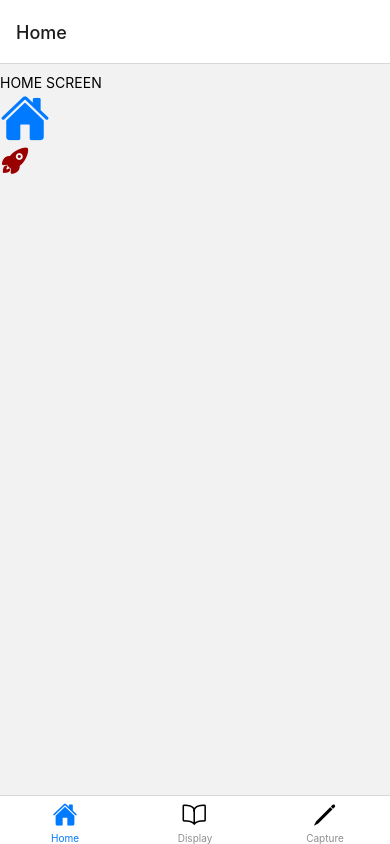
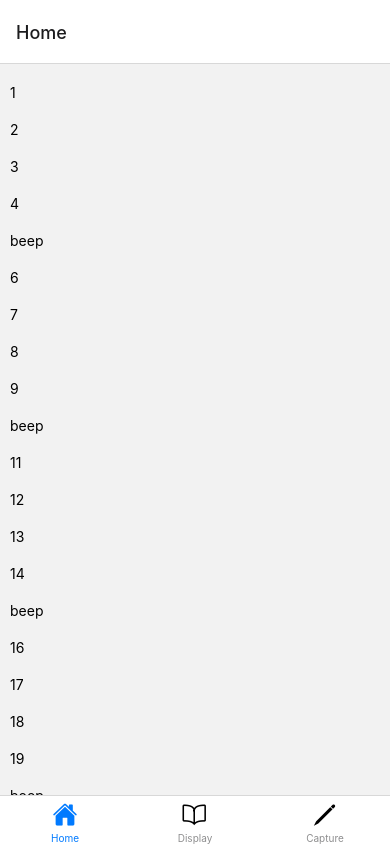
Before and after one commit to LeCray/QHopTestApp, a React Native app: screen /Home in a window 390 px wide. Built offline with nearby package versions, Linux system fonts and the light colour scheme.

Commit message:
Done with beeping and booping

```diff
--- a/src/screens/Home/HomeScreen.tsx
+++ b/src/screens/Home/HomeScreen.tsx
@@ -1,46 +1,51 @@
 import { StyleSheet, View, Text, Pressable, FlatList } from 'react-native';
 import { useTheme } from '@react-navigation/native';
+import Ionicons from 'react-native-vector-icons/Ionicons';
+import dynamicStyles from './styles'
 
-import Ionicons from 'react-native-vector-icons/Ionicons';
-//import { useTheme } from 'react-native-elements';
-
-
-const DATA = [
-  {
-    id: 1,
-    name: 'Luke Skywalker',
-    birth_year: '19BBY',
-  },
-  {
-    id: 2,
-    name: 'C-3PO',
-    birth_year: '112BBY',
-  },
-  {
-    id: 3,
-    name: 'R2-D2',
-    birth_year: '33BBY',
-  },
-  {
-    id: 4,
-    name: 'Darth Vader',
-    birth_year: '41.9BBY',
-  },
-  {
-    id: 5,
-    name: 'Leia Organa',
-    birth_year: '19BBY',
-  },
-];
 const HomeScreen = () => {
 
     const { colors } = useTheme();
+    const styles = dynamicStyles(colors)
+
+    interface ListItem {
+        id: number;
+        label: string;
+      }
+
+    const generateListItems = (): ListItem[] => {
+        const items: ListItem[] = [];
+
+        for (let i = 1; i <= 1000; i++) {
+          if (i % 100 === 0) {
+            items.push({ id: i, label: 'beep boop' });
+          } else if (i % 20 === 0) {
+            items.push({ id: i, label: 'boop' });
+          } else if (i % 5 === 0) {
+            items.push({ id: i, label: 'beep' });
+          } else {
+            items.push({ id: i, label: i.toString() });
+          }
+        }
+
+        return items;
+      };
+
+      const ListItemView = ({ label }: { label: string }) => (
+        <View style={{ padding: 10 }}>
+          <Text>{label}</Text>
+        </View>
+      );
+
+    const items = generateListItems();
 
     return (
         <View style={{ flex: 1, paddingTop: 10}}>
-            <Text>HOME SCREEN</Text>
-            <Ionicons name='home' size={50} color={colors.primary} />
-            <Ionicons name="rocket" size={30} color="#900" />
+            <FlatList
+                data={items}
+                renderItem={({ item }) => <ListItemView label={item.label} />}
+                keyExtractor={(item) => item.id.toString()}
+            />
         </View>
     );
 
--- a/src/screens/Home/styles.js
+++ b/src/screens/Home/styles.js
@@ -0,0 +1,14 @@
+import { StyleSheet } from 'react-native'
+
+
+const dynamicStyles = (colors) => {
+
+    return new StyleSheet.create({
+        item: {
+            backgroundColor: colors.card,
+            flex: 1,
+        }
+
+    })
+}
+export default dynamicStyles
```
